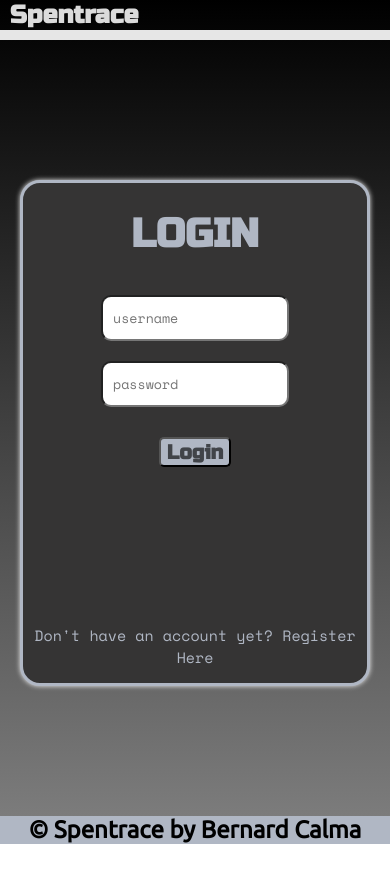
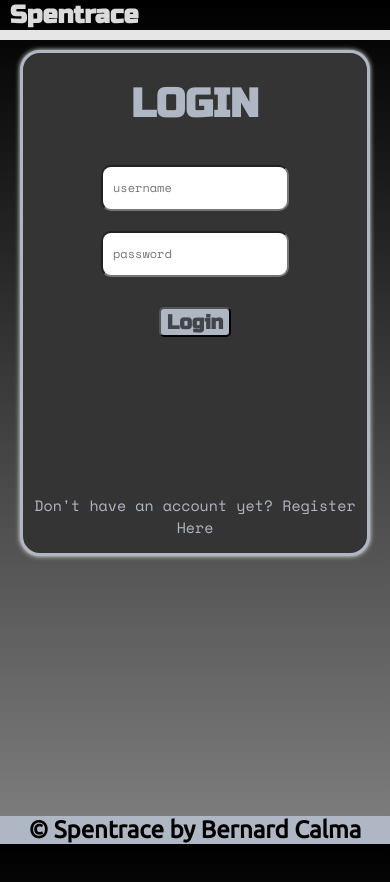
Before and after one commit to Bernard-Calma/spentrace-react, a React (Create React App) app: page / in a window 390 px wide. Shown: the top 882 px of the page. Before the commit the page ends 844 px from the top, so only its background shows below. Built offline with nearby package versions, Linux system fonts and the light colour scheme.

Commit message:
changed containers position to match mobile screen

```diff
--- a/src/App.css
+++ b/src/App.css
@@ -10,21 +10,19 @@ body {
 }
 
 .App {
-  height: 100vh;
-  margin: 0 auto;
-  display: flex;
   flex-direction: column;
   justify-content: space-between;
 }
 
 
 @media only screen and (max-width: 900px) {
-  body {
-    height: auto;
+  body,html {
+    height: 100vh;
+    margin: 0;
+    padding: 0;
   }
 
   .App {
-    width: auto;
-    height: 100vh;
+
   }
 }
--- a/src/App.js
+++ b/src/App.js
@@ -38,7 +38,7 @@ const App = () => {
   }
   const handleLogin = (event) => {
     event.preventDefault();
-    fetch(process.env.REACT_APP_SERVER_URL+"/users/login", {
+    fetch("http://localhost:8000/users/login", {
         method: "POST",
         credentials: "include",
         headers: {
--- a/src/Components/NavBar.css
+++ b/src/Components/NavBar.css
@@ -45,7 +45,7 @@
 
 .fi{
     font-size: 50px;
-    margin: 10px 20px 0 ;
+    margin-right: 50px;
 }
 
 /* OPEN NAVBAR COMPONENT */
--- a/src/container/edit/EditBill.css
+++ b/src/container/edit/EditBill.css
@@ -6,7 +6,7 @@
     border: solid #B0B7C4;
     border-radius: 20px;
     width: 700px;
-    margin: 10px auto;
+    margin: 80px auto;
     text-align: center;
     padding: 20px;
     background-color: rgb(53, 52, 52);
@@ -61,7 +61,7 @@
 @media screen and (max-width: 900px) {
     .editContainer {
         width: auto;
-        margin: 20px;
+        margin: 50px 20px;
         text-align: start;
         justify-content: start;
     }
--- a/src/container/footer/footer.css
+++ b/src/container/footer/footer.css
@@ -3,6 +3,8 @@
     background-color: #B0B7C4;
     font-family: 'Ubuntu', sans-serif;
     color: black;
+    position: fixed;
+    bottom: 0;
 }
 
 .footerContent {
--- a/src/container/header/header.css
+++ b/src/container/header/header.css
@@ -5,6 +5,10 @@
     flex-direction: row;
     justify-content: space-between;
     padding: 0 20px;
+    position: fixed;
+    top: 0;
+    width: 100%;
+    height: 60px;
 }
 
 .title {
@@ -18,6 +22,7 @@
 @media screen and (max-width: 900px) {
     .header {
         padding: 0;
+        height: 30px;
     }
     .title{
         font-size: 25px;
--- a/src/container/login/Login.css
+++ b/src/container/login/Login.css
@@ -4,7 +4,7 @@
     height: 500px;
     width: 400px;
     text-align: center;
-    margin: auto;
+    margin: 80px auto;
     font-family: 'Space Mono', monospace;
     display: flex;
     flex-direction: column;
@@ -45,6 +45,10 @@
     padding-left: 10px;
 }
 
+.formLogin > input:focus{
+    scroll-behavior: smooth;
+}
+
 .btnLogin, .btnRegister {
     width: 100px;
     height: 30px;
@@ -82,26 +86,25 @@
 }
 
 .registerText {
-    font-size: 15px !important;
+    font-size: 16px;
 }
 
 @media screen and (max-width: 900px) {
     .containerLogin, .containerRegister {
         width: auto;
-        margin: 20px
+        margin: 50px 20px
     }
 
     .formLogin {
         font-size: 30px;
     }
 
-    .containerLogin > p {
-        font-size: 30px;
-        width: auto;
+    .registerText {
+        font-size: 15px;
     }
 
-    .formLogin > label > input {
-        font-size: 20px;
+    .formLogin > input {
+        font-size: 12px;
     }
 
     .btnLogin {
--- a/src/container/login/Login.jsx
+++ b/src/container/login/Login.jsx
@@ -1,5 +1,4 @@
 import "./Login.css"
-
 const Login = (props) => {
     return(
         <div className="containerLogin">
--- a/src/container/main/main.css
+++ b/src/container/main/main.css
@@ -10,7 +10,7 @@ li {
     border-radius: 10px;
     background-color: rgb(53, 52, 52);
     overflow: hidden;
-    margin: 10px;
+    margin: 80px 10px;
 }
 
 /* CATEGORIES CONTAINER */
@@ -47,7 +47,7 @@ li {
     .mainContainer {
         padding: 0;
         overflow:auto;
-        margin: 0;
+        margin: 50px 0;
     }
 
     .categoriesContainer {
--- a/src/container/show/Show.css
+++ b/src/container/show/Show.css
@@ -2,7 +2,7 @@
     border: solid #B0B7C4;
     border-radius: 20px;
     background-color: rgb(53, 52, 52);
-    margin: 20px auto auto;
+    margin: 80px auto auto;
     width: 600px;
 }
 
@@ -39,6 +39,7 @@
 
 @media screen and (max-width: 900px) {
     .containerShow {
+        margin-top: 50px;
         width: 95%;
     }
 }
```
